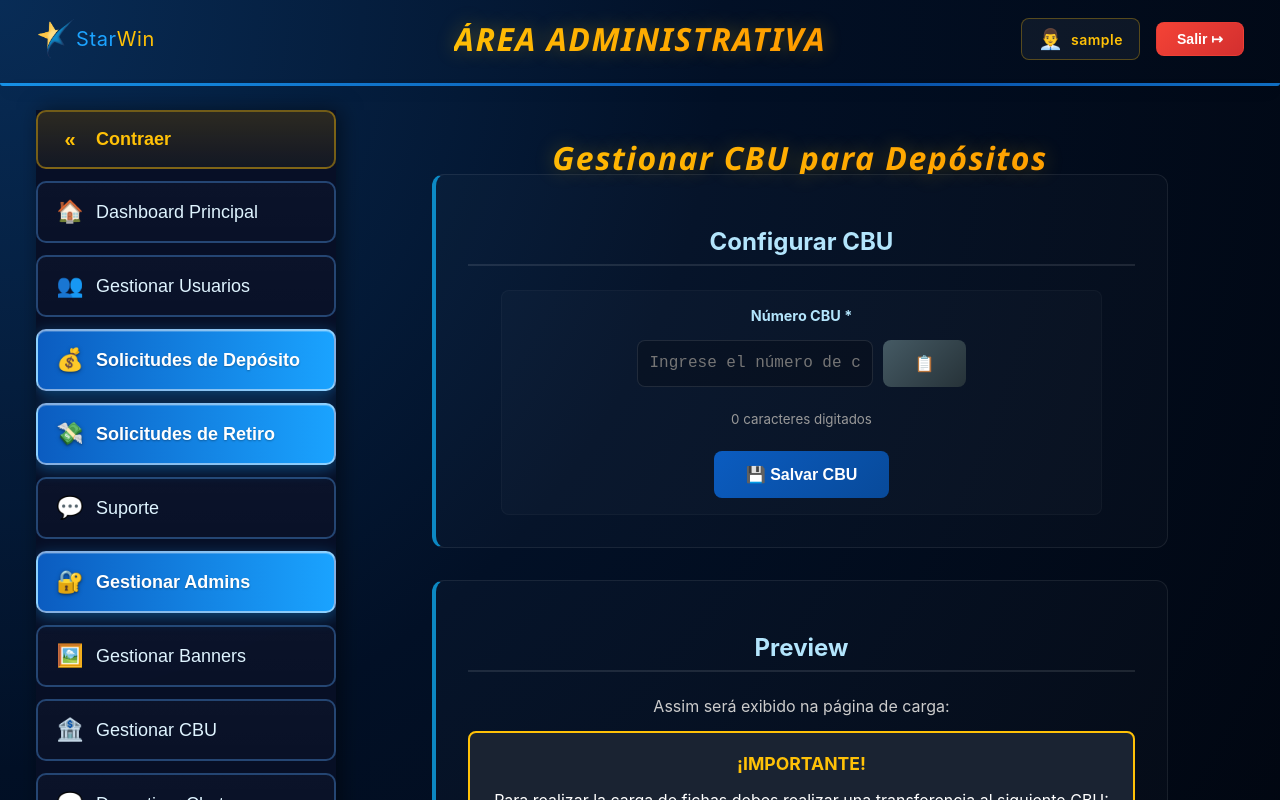
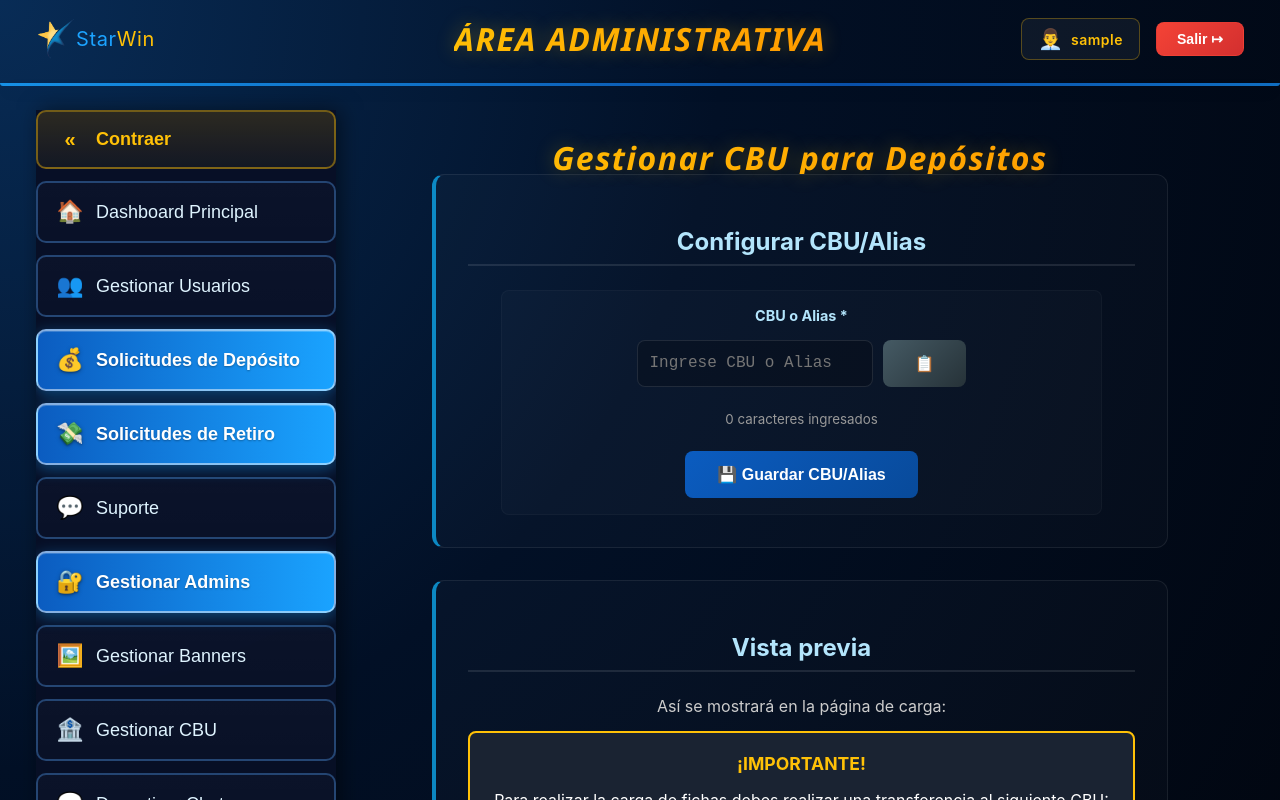
Before and after one commit to jonhbass/Betassist, a React (Vite) app: page /admin/manage-cbu in a window 1280 px wide. Shown: the top 800 px of the page. Built offline with nearby package versions, Linux system fonts and the light colour scheme; no server answers; sample sign-in values are in the browser's storage.

Commit message:
CorretionCBU

```diff
--- a/src/pages/CbuManagement.jsx
+++ b/src/pages/CbuManagement.jsx
@@ -71,12 +71,12 @@ export default function CbuManagement() {
     const cleanCbu = cbu.trim().replace(/\s/g, '');
 
     if (!cleanCbu) {
-      showToast('❌ O CBU não pode estar vazio');
+      showToast('❌ El CBU/Alias no puede estar vacío');
       return;
     }
 
-    if (!/^\d+$/.test(cleanCbu)) {
-      showToast('❌ O CBU deve conter apenas números');
+    if (!/^[a-zA-Z0-9.]+$/.test(cleanCbu)) {
+      showToast('❌ El CBU/Alias solo puede contener letras, números y puntos');
       return;
     }
 
@@ -95,7 +95,7 @@ export default function CbuManagement() {
     // Salvar no localStorage
     localStorage.setItem('DEPOSIT_CBU', cleanCbu);
     setCbu(cleanCbu);
-    showToast('✅ CBU atualizado com sucesso!');
+    showToast('✅ CBU/Alias actualizado con éxito!');
   };
 
   const handleCopy = () => {
@@ -136,20 +136,20 @@ export default function CbuManagement() {
           <div className="ba-content">
             <div className="ba-admin-container">
               <h1 className="ba-admin-title">Gestionar CBU para Depósitos</h1>
-              {/* Formulário de edição */}
+              {/* Formulario de edición */}
               <div className="ba-admin-section">
-                <h2 className="ba-section-title">Configurar CBU</h2>
+                <h2 className="ba-section-title">Configurar CBU/Alias</h2>
 
                 <form onSubmit={handleSaveCbu} className="ba-admin-form">
                   <div className="ba-form-group">
-                    <label htmlFor="cbu-input">Número CBU *</label>
+                    <label htmlFor="cbu-input">CBU o Alias *</label>
                     <div style={{ display: 'flex', gap: '10px' }}>
                       <input
                         id="cbu-input"
                         type="text"
                         value={cbu}
                         onChange={(e) => setCbu(e.target.value)}
-                        placeholder="Ingrese el número de cuenta (solo números)"
+                        placeholder="Ingrese CBU o Alias"
                         style={{
                           flex: 1,
                           fontFamily: 'monospace',
@@ -161,7 +161,7 @@ export default function CbuManagement() {
                         type="button"
                         className="ba-btn secondary"
                         onClick={handleCopy}
-                        title="Copiar CBU"
+                        title="Copiar CBU/Alias"
                       >
                         📋
                       </button>
@@ -173,7 +173,7 @@ export default function CbuManagement() {
                         color: '#999',
                       }}
                     >
-                      {cbu.length} caracteres digitados
+                      {cbu.length} caracteres ingresados
                     </small>
                   </div>
 
@@ -185,7 +185,7 @@ export default function CbuManagement() {
                     }}
                   >
                     <button type="submit" className="ba-btn primary">
-                      💾 Salvar CBU
+                      💾 Guardar CBU/Alias
                     </button>
                   </div>
                 </form>
@@ -193,9 +193,9 @@ export default function CbuManagement() {
 
               {/* Preview */}
               <div className="ba-admin-section">
-                <h2 className="ba-section-title">Preview</h2>
+                <h2 className="ba-section-title">Vista previa</h2>
                 <p style={{ marginBottom: '15px', color: '#ccc' }}>
-                  Assim será exibido na página de carga:
+                  Así se mostrará en la página de carga:
                 </p>
 
                 <div className="ba-cbu-preview-box">
```
